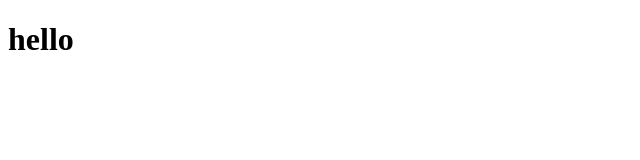
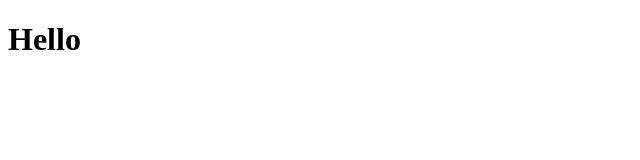
Before and after one commit to jangwonyoon/react_hooks, a React (Create React App) app: page / in a window 1280 px wide. Shown: the top 160 px of the page, without its empty margins (0-640 px from the left). Built offline with nearby package versions, Linux system fonts and the light colour scheme.

Commit message:
useFadeIn ad

```diff
--- a/src/index.js
+++ b/src/index.js
@@ -8,10 +8,11 @@
 import UseConfirm from './useConfirm';
 import UsePreventLeave from './usePreventLeave';
 import UseBeforeLeave from './useBeforeLeave';
+import UseFadeIn from './useFadeIn';
 
 ReactDOM.render(
   <React.StrictMode>
-    <UseBeforeLeave />
+    <UseFadeIn />
   </React.StrictMode>,
   document.getElementById('root')
 );
--- /dev/null
+++ b/src/useFadeIn/index.js
@@ -0,0 +1,28 @@
+import React, {useState, useRef, useEffect} from 'react';
+import ReactDOM from 'react-dom';
+
+const useFadeIn = (duration = 1, delay = 0) => {
+  const element = useRef();
+  useEffect(() => {
+    console.log(element);
+    if (element.current) {
+      const {current} = element;
+      current.style.transition = `opacity ${duration}s ease-in-out ${delay}s`;
+      current.style.opacity = 1;
+    }
+  }, []);
+  return {ref: element, style: {opacity: 0}};
+};
+
+const UseFadeIn = () => {
+  const fadeInH1 = useFadeIn(1, 2);
+  const fadeInP = useFadeIn(5, 10);
+  return (
+    <div className="App">
+      <h1 {...fadeInH1}>Hello</h1>
+      <p {...fadeInP}>fsadfasdfsdafasdfddf</p>
+    </div>
+  );
+};
+
+export default UseFadeIn;
```
